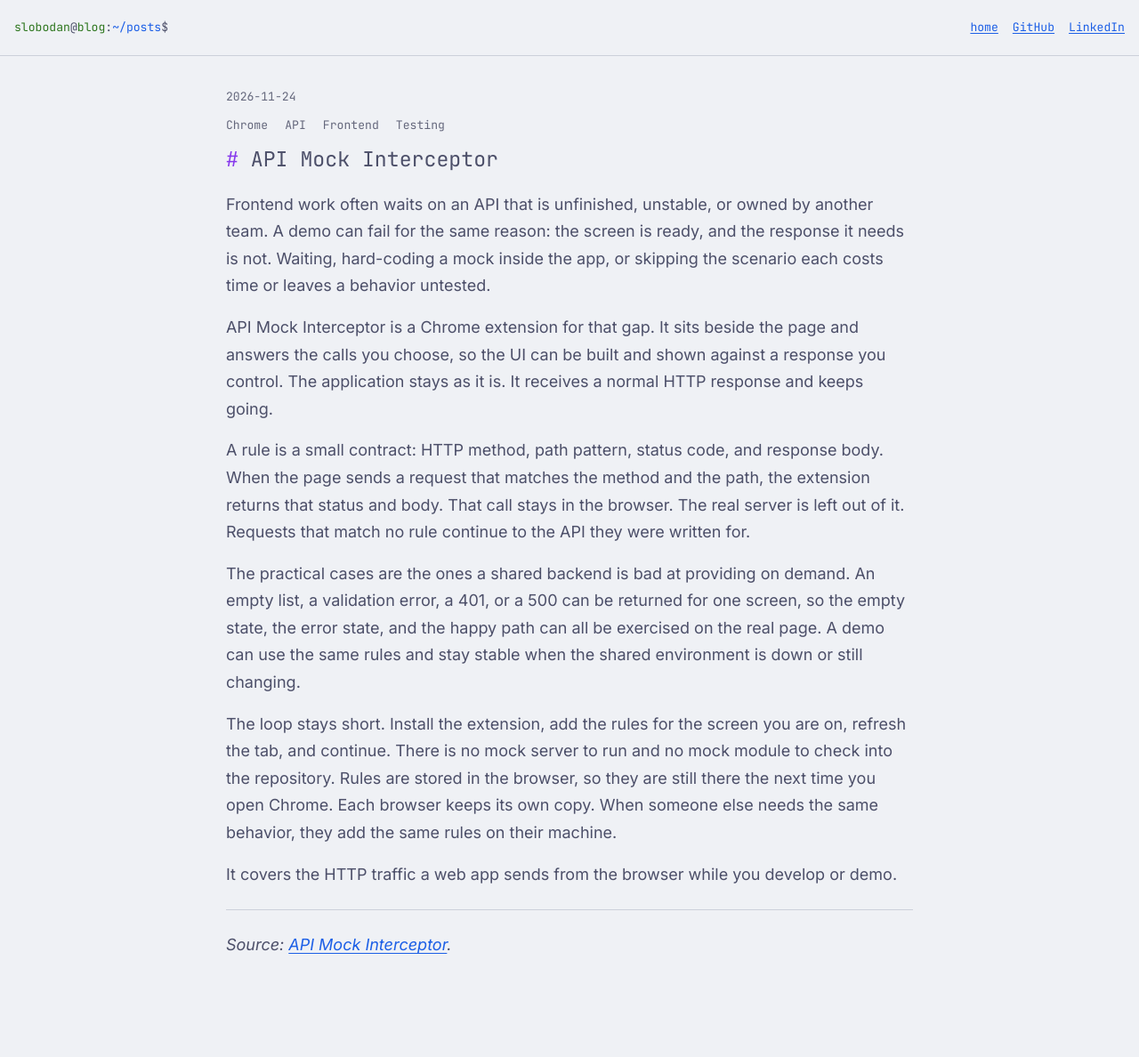
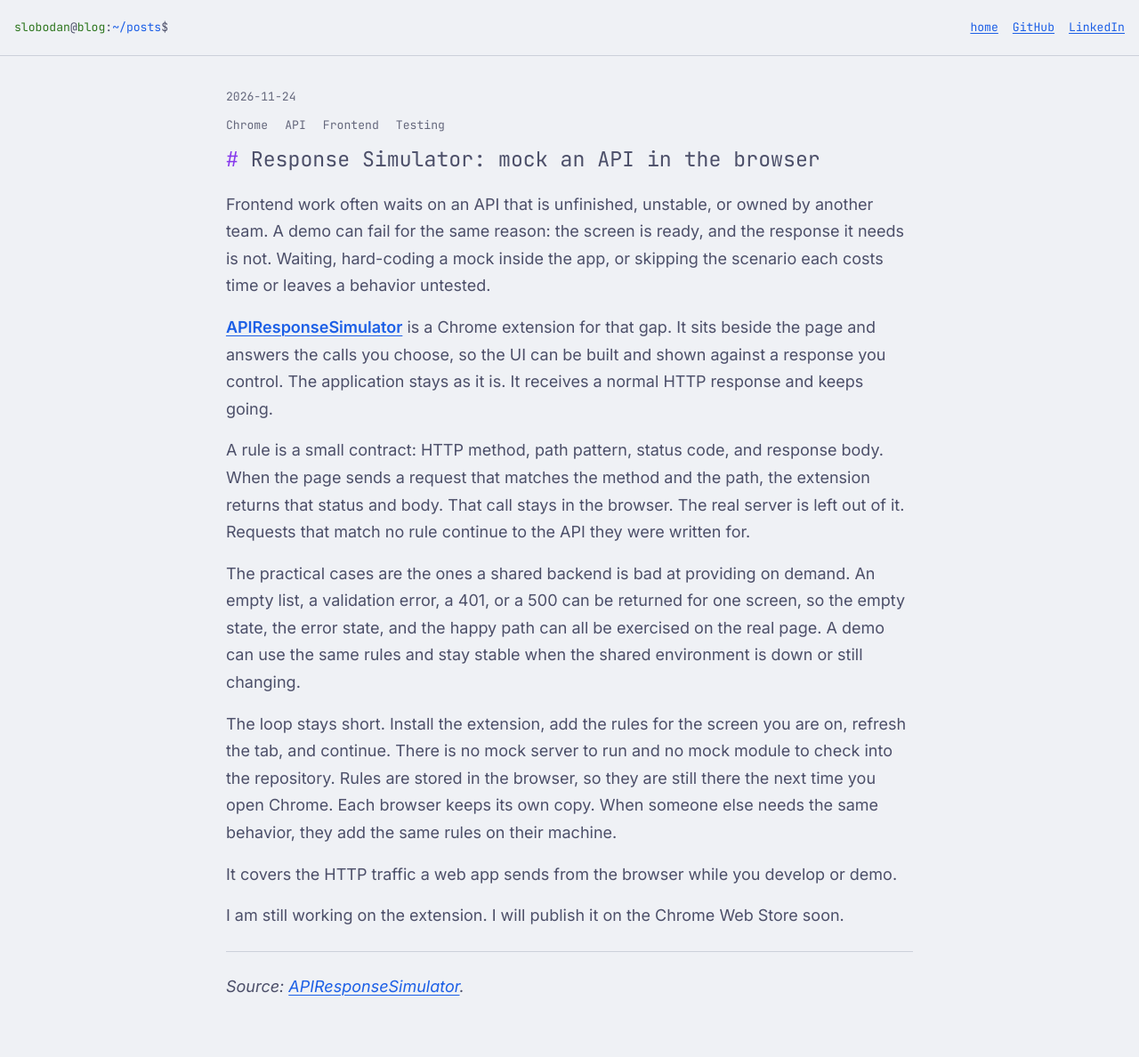
Before and after one commit to SlobodanBogdanovic/blog, a Jekyll site: the page built from _posts/2026-11-24-api-mock-interceptor.md, in a window 1280 px wide. Shown: the whole page at 89% size. Built offline with Jekyll 4.4.1, drawn with Linux system fonts in a browser that asks for light colours; before the commit the page ends 1142 px from its top, so only the background shows below that.

Commit message:
Update post title and content for API Mock Interceptor to reflect new branding as Response Simulator. Include a link to the GitHub repository and add a note about future Chrome Web Store publication.

```diff
--- a/_posts/2026-11-24-api-mock-interceptor.md
+++ b/_posts/2026-11-24-api-mock-interceptor.md
@@ -1,5 +1,5 @@
 ---
-title: "API Mock Interceptor"
+title: "Response Simulator: mock an API in the browser"
 date: 2026-11-24
 layout: post
 categories:
@@ -14,7 +14,7 @@ excerpt: "Frontend work often waits on an API that is unfinished, unstable, or o
 
 Frontend work often waits on an API that is unfinished, unstable, or owned by another team. A demo can fail for the same reason: the screen is ready, and the response it needs is not. Waiting, hard-coding a mock inside the app, or skipping the scenario each costs time or leaves a behavior untested.
 
-API Mock Interceptor is a Chrome extension for that gap. It sits beside the page and answers the calls you choose, so the UI can be built and shown against a response you control. The application stays as it is. It receives a normal HTTP response and keeps going.
+[**APIResponseSimulator**](https://github.com/SlobodanBogdanovic/APIResponseSimulator) is a Chrome extension for that gap. It sits beside the page and answers the calls you choose, so the UI can be built and shown against a response you control. The application stays as it is. It receives a normal HTTP response and keeps going.
 
 A rule is a small contract: HTTP method, path pattern, status code, and response body. When the page sends a request that matches the method and the path, the extension returns that status and body. That call stays in the browser. The real server is left out of it. Requests that match no rule continue to the API they were written for.
 
@@ -24,6 +24,8 @@ The loop stays short. Install the extension, add the rules for the screen you ar
 
 It covers the HTTP traffic a web app sends from the browser while you develop or demo.
 
+I am still working on the extension. I will publish it on the Chrome Web Store soon.
+
 ---
 
-*Source: [API Mock Interceptor](https://github.com/SlobodanBogdanovic/APIMockInterceptor).*
+*Source: [APIResponseSimulator](https://github.com/SlobodanBogdanovic/APIResponseSimulator).*
```
